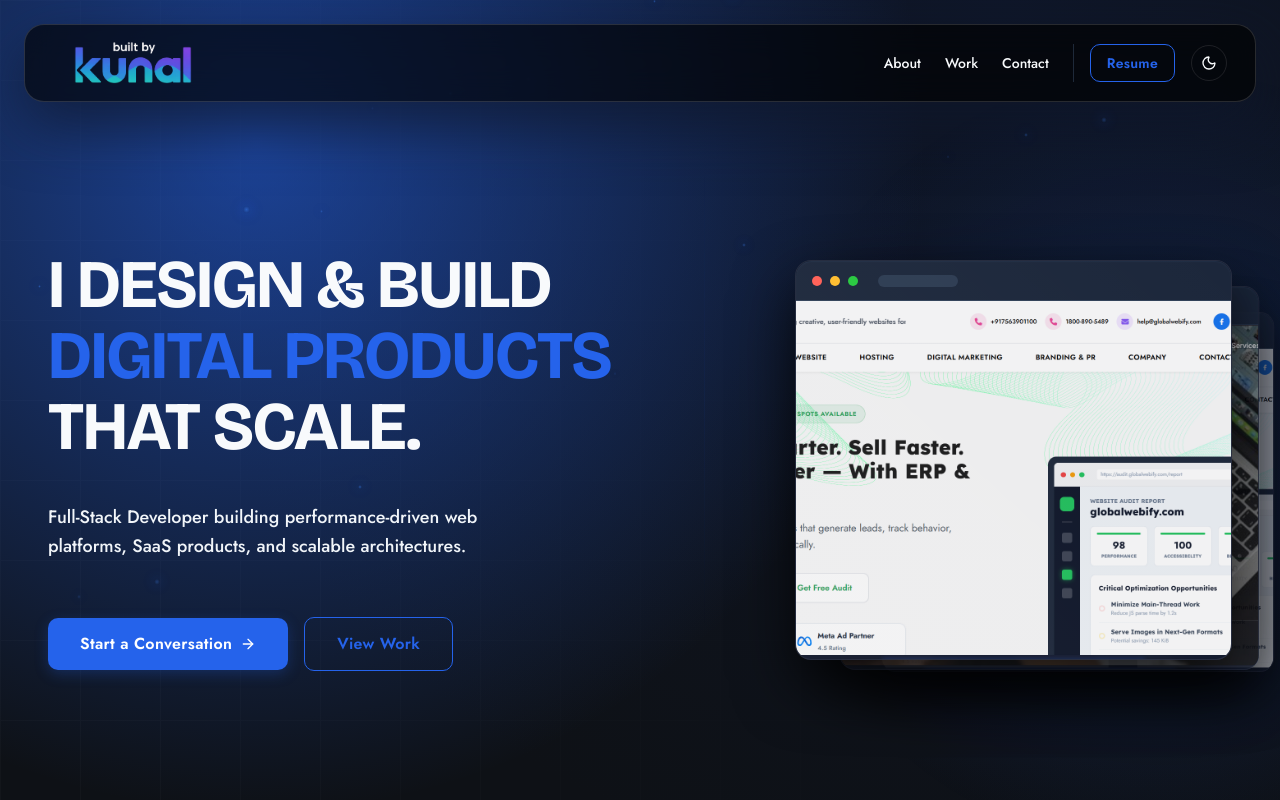
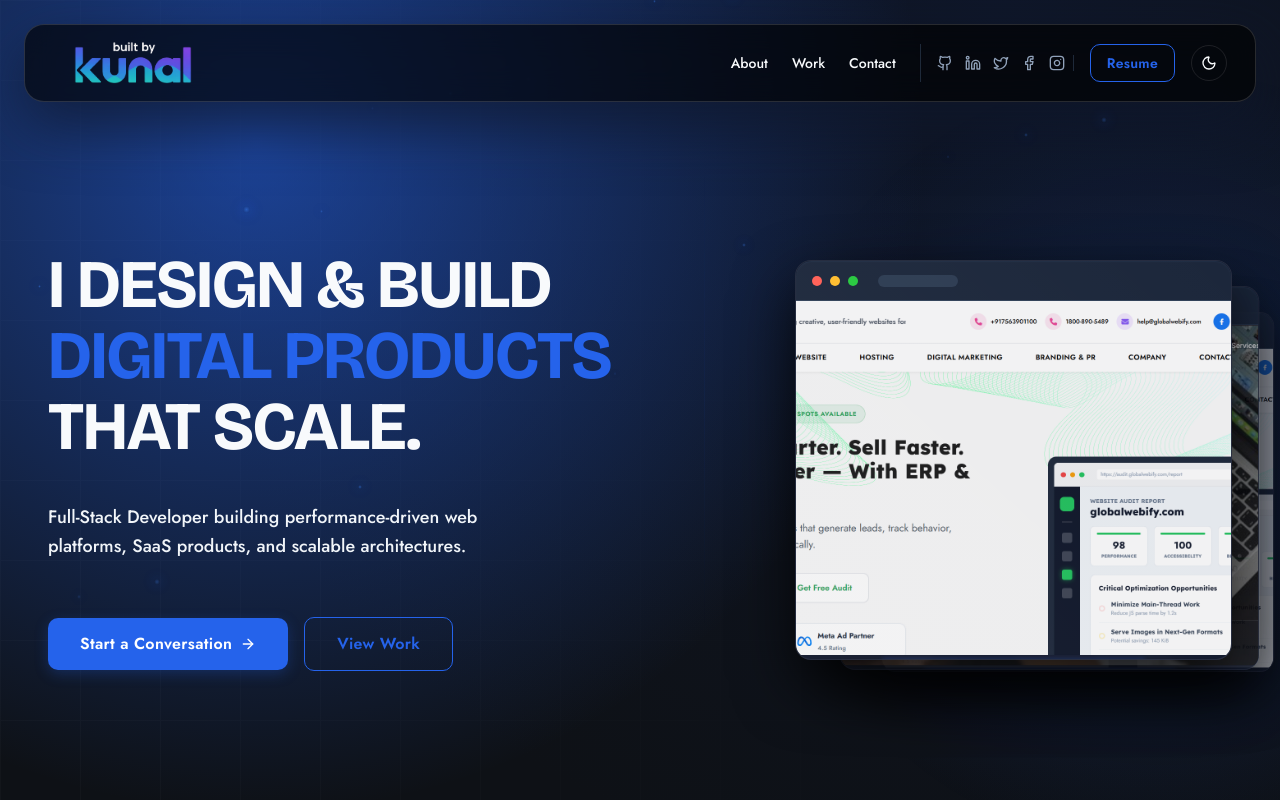
Before and after one commit to KunalBose2772/kunal, a Next.js app: page / in a window 1280 px wide. Shown: the top 800 px of the page. Built offline with nearby package versions, Linux system fonts and the light colour scheme.

Commit message:
feat(contact): embed correct social links in contact & navbar headers

```diff
--- a/components/Contact.js
+++ b/components/Contact.js
@@ -1,12 +1,12 @@
 "use client";
 
 import { motion } from "framer-motion";
-import { Send, Mail, MapPin, Github, Linkedin, Twitter } from "lucide-react";
+import { Send, Mail, MapPin, Github, Linkedin, Twitter, Facebook } from "lucide-react";
 import Link from "next/link";
 
 export default function Contact() {
     return (
-        <section id="contact" className="relative min-h-[80vh] py-24 border-t border-slate-200/10 z-10 flex flex-col justify-center">
+        <section id="contact" className="relative min-h-[80vh] py-12 lg:py-16 border-t border-slate-200/10 z-10 flex flex-col justify-center">
             <div className="absolute inset-0 pointer-events-none radial-glow opacity-30 dark:opacity-50" />
             <div className="max-w-[1480px] w-full mx-auto px-6 md:px-12 relative z-10">
                 <div className="grid grid-cols-1 lg:grid-cols-2 gap-16 lg:gap-24">
@@ -45,15 +45,23 @@ export default function Contact() {
                             </div>
                         </div>
 
-                        <div className="flex items-center gap-4">
-                            <Link href="#" className="w-12 h-12 rounded-full border border-slate-200 dark:border-white/10 flex items-center justify-center bg-white dark:bg-slate-900 hover:border-brand-accent hover:text-brand-accent transition-all">
+                        <div className="flex flex-wrap items-center gap-4">
+                            <Link href="https://github.com/KunalBose2772" target="_blank" className="w-12 h-12 rounded-full border border-slate-200 dark:border-white/10 flex items-center justify-center bg-white dark:bg-slate-900 hover:border-brand-accent hover:text-brand-accent transition-all">
                                 <Github className="w-5 h-5" />
                             </Link>
-                            <Link href="#" className="w-12 h-12 rounded-full border border-slate-200 dark:border-white/10 flex items-center justify-center bg-white dark:bg-slate-900 hover:border-brand-accent hover:text-brand-accent transition-all">
+                            <Link href="https://linkedin.com/in/kunal-bose-a45926269" target="_blank" className="w-12 h-12 rounded-full border border-slate-200 dark:border-white/10 flex items-center justify-center bg-white dark:bg-slate-900 hover:border-brand-accent hover:text-brand-accent transition-all">
                                 <Linkedin className="w-5 h-5" />
                             </Link>
-                            <Link href="#" className="w-12 h-12 rounded-full border border-slate-200 dark:border-white/10 flex items-center justify-center bg-white dark:bg-slate-900 hover:border-brand-accent hover:text-brand-accent transition-all">
+                            <Link href="https://x.com/KunalBose2772" target="_blank" className="w-12 h-12 rounded-full border border-slate-200 dark:border-white/10 flex items-center justify-center bg-white dark:bg-slate-900 hover:border-brand-accent hover:text-brand-accent transition-all">
                                 <Twitter className="w-5 h-5" />
+                            </Link>
+                            {/* Note: using an svg block here or lucide-react if instagram icon existed, but lucide doesn't have it natively sometimes. Using lucide 'Facebook' for facebook since it exists */}
+                            <Link href="https://facebook.com/people/Kunal-Bose" target="_blank" className="w-12 h-12 rounded-full border border-slate-200 dark:border-white/10 flex items-center justify-center bg-white dark:bg-slate-900 hover:border-brand-accent hover:text-brand-accent transition-all">
+                                <Facebook className="w-5 h-5" />
+                            </Link>
+                            <Link href="https://instagram.com/kunalbose2772" target="_blank" className="w-12 h-12 rounded-full border border-slate-200 dark:border-white/10 flex items-center justify-center bg-white dark:bg-slate-900 hover:border-brand-accent hover:text-brand-accent transition-all">
+                                {/* Using a custom SVG for instagram as it is often missing in older lucide sets */}
+                                <svg xmlns="http://www.w3.org/2000/svg" width="20" height="20" viewBox="0 0 24 24" fill="none" stroke="currentColor" strokeWidth="2" strokeLinecap="round" strokeLinejoin="round"><rect x="2" y="2" width="20" height="20" rx="5" ry="5"></rect><path d="M16 11.37A4 4 0 1 1 12.63 8 4 4 0 0 1 16 11.37z"></path><line x1="17.5" y1="6.5" x2="17.51" y2="6.5"></line></svg>
                             </Link>
                         </div>
                     </motion.div>
--- a/components/Navbar.js
+++ b/components/Navbar.js
@@ -4,6 +4,7 @@ import { useState, useEffect } from "react";
 import Image from "next/image";
 import Link from "next/link";
 import { motion } from "framer-motion";
+import { Github, Linkedin, Twitter, Facebook } from "lucide-react";
 import ThemeToggle from "./ThemeToggle";
 
 export default function Navbar() {
@@ -54,6 +55,24 @@ export default function Navbar() {
                     </div>
 
                     <div className="flex items-center gap-4 border-l border-gray-200 dark:border-gray-800 pl-4">
+                        <div className="hidden lg:flex items-center gap-3 pr-2 border-r border-gray-200 dark:border-gray-800">
+                            <a href="https://github.com/KunalBose2772" target="_blank" className="text-slate-400 hover:text-brand-accent transition-colors">
+                                <Github className="w-4 h-4" />
+                            </a>
+                            <a href="https://linkedin.com/in/kunal-bose-a45926269" target="_blank" className="text-slate-400 hover:text-brand-accent transition-colors">
+                                <Linkedin className="w-4 h-4" />
+                            </a>
+                            <a href="https://x.com/KunalBose2772" target="_blank" className="text-slate-400 hover:text-brand-accent transition-colors">
+                                <Twitter className="w-4 h-4" />
+                            </a>
+                            <a href="https://facebook.com/people/Kunal-Bose" target="_blank" className="text-slate-400 hover:text-brand-accent transition-colors">
+                                <Facebook className="w-4 h-4" />
+                            </a>
+                            <a href="https://instagram.com/kunalbose2772" target="_blank" className="text-slate-400 hover:text-brand-accent transition-colors">
+                                <svg xmlns="http://www.w3.org/2000/svg" width="16" height="16" viewBox="0 0 24 24" fill="none" stroke="currentColor" strokeWidth="2" strokeLinecap="round" strokeLinejoin="round"><rect x="2" y="2" width="20" height="20" rx="5" ry="5"></rect><path d="M16 11.37A4 4 0 1 1 12.63 8 4 4 0 0 1 16 11.37z"></path><line x1="17.5" y1="6.5" x2="17.51" y2="6.5"></line></svg>
+                            </a>
+                        </div>
+
                         <Link
                             href="#resume"
                             className="hidden sm:flex px-4 py-2 rounded-[10px] border border-brand-accent text-brand-accent hover:bg-brand-accent hover:text-white transition-all duration-300 ease-out font-[600] tracking-[0.3px]"
```
